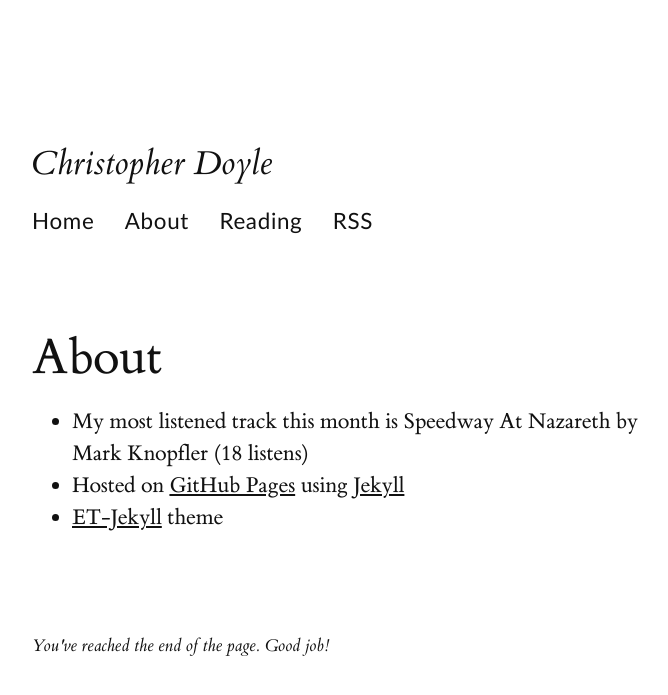
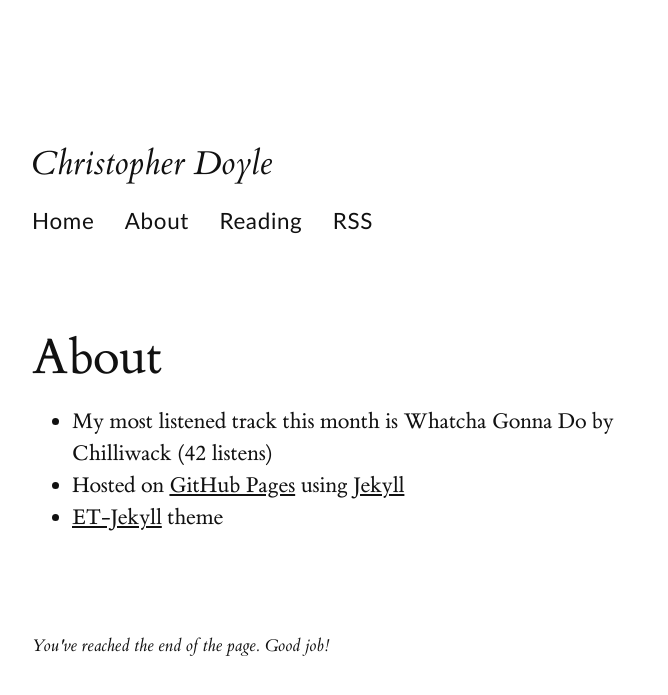
Before and after one commit to christopherdoyle/christopherdoyle.github.io, a Jekyll site: the page built from about.md, in a window 1280 px wide. Shown: the top 695 px of the page, without its empty margins (128-796 px from the left). Built offline with Jekyll 4.4.1, drawn with Linux system fonts in a browser that asks for light colours.

Commit message:
Updated config with latest top track from last.fm

```diff
--- a/_config.yml
+++ b/_config.yml
@@ -10,7 +10,7 @@ sass:
   style: compressed
 title: Christopher Doyle
 top_track:
-  artist: Mark Knopfler
-  name: Speedway At Nazareth
-  playcount: 18
+  artist: Chilliwack
+  name: Whatcha Gonna Do
+  playcount: 42
 url: https://christopherdoyle.github.io/
```
